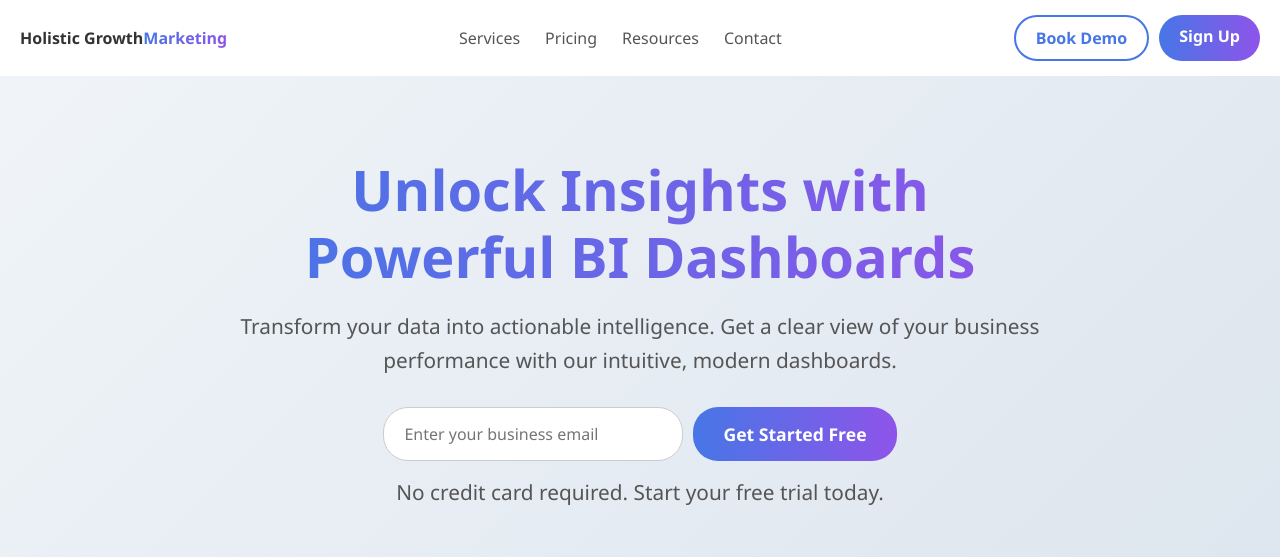
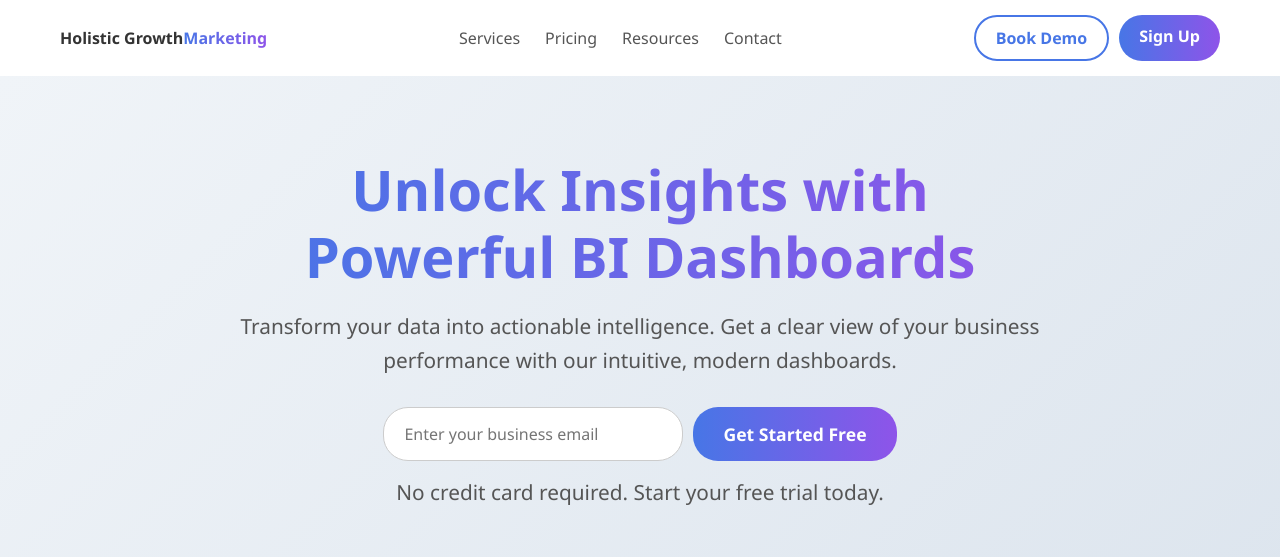
Before and after one commit to fingergunsDEV/new-home, a plain HTML site: page index.html in a window 1280 px wide. Shown: the top 557 px of the page. Drawn offline with nearby package versions, Linux system fonts and the light colour scheme.

Commit message:
Update styles.css

```diff
--- a/styles.css
+++ b/styles.css
@@ -8,6 +8,8 @@
 body {
     min-height: 100vh;
     display: flex;
+    max-width:100%;
+    min-width:auto;
     flex-direction: column;
     background-color: #f8f9fa;
     color: #333;
@@ -23,7 +25,9 @@ body {
 }
 
 .header-container {
-    max-width: 1200px;
+    width: 1200px;
+    min-width:auto;
+    max-width:100%;
     margin: 0 auto;
     padding: 0 20px;
     display: flex;
```
